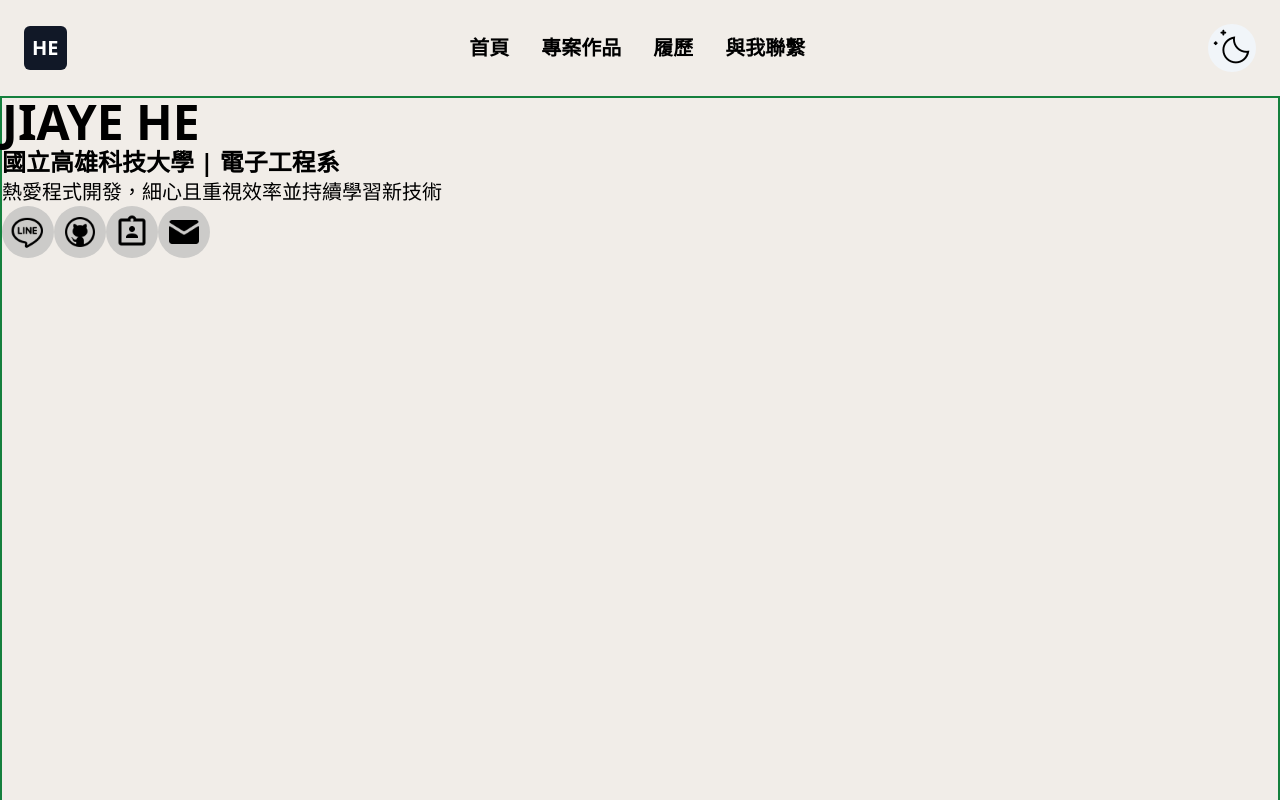
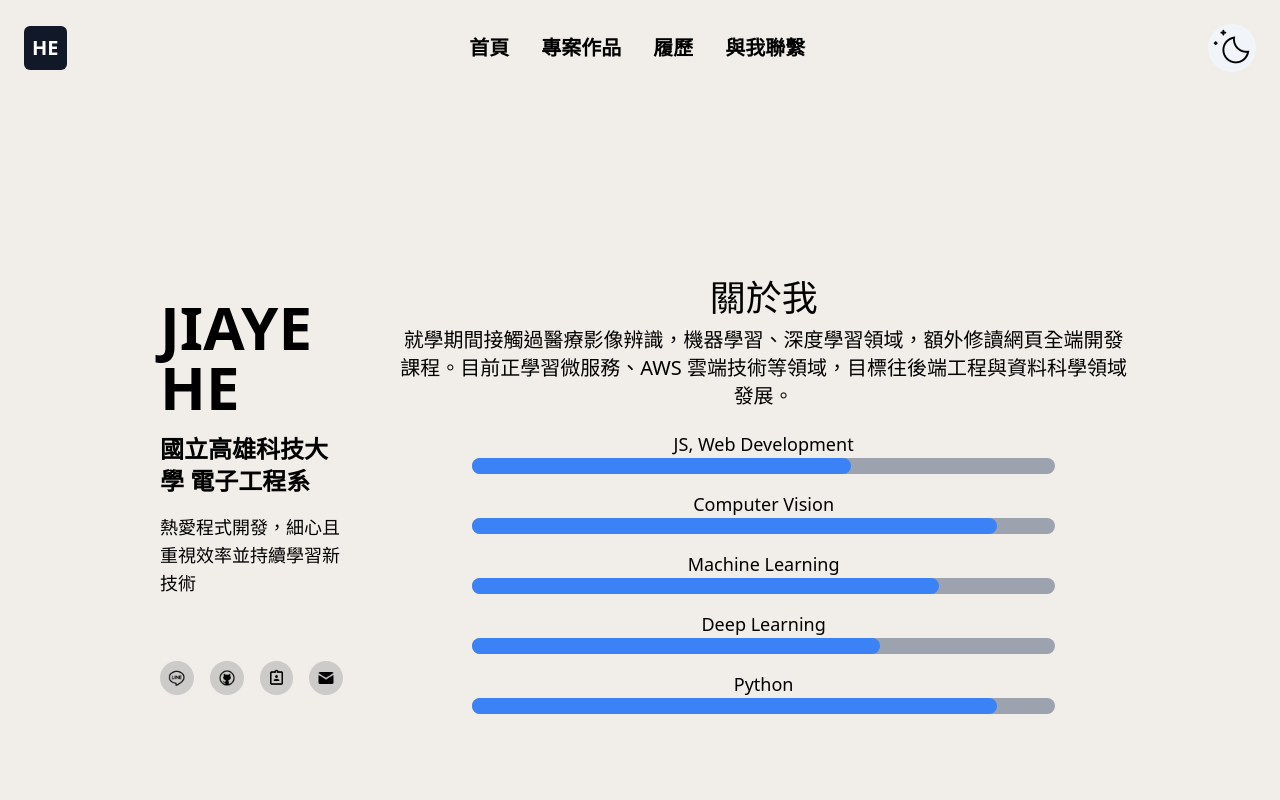
Before and after one commit to Sapphire0912/Portfolio-Website, a Next.js app in the folder portfolio-website/: page / in a window 1280 px wide. Shown: the top 800 px of the page. Built offline with nearby package versions, Linux system fonts and the light colour scheme.

Commit message:
Update About Section

```diff
--- a/portfolio-website/src/app/layout.tsx
+++ b/portfolio-website/src/app/layout.tsx
@@ -12,7 +12,7 @@ export default function RootLayout({
   children: React.ReactNode;
 }>) {
   return (
-    <html lang="zh-TW">
+    <html lang="zh-Hant">
       <body>{children}</body>
     </html>
   );
--- a/portfolio-website/src/app/page.tsx
+++ b/portfolio-website/src/app/page.tsx
@@ -1,6 +1,7 @@
 "use client";
 
 import AboutSection from "../components/About";
+import KitSection from "../components/Kit";
 import ProjectSection from "../components/Project";
 import ResumeSection from "../components/Resume";
 import ContactSection from "../components/Contact";
@@ -71,6 +72,9 @@ export default function Home() {
           <AboutSection darkMode={darkMode} />
         </div>
 
+        <div id="toolKit">
+          <KitSection />
+        </div>
         <div id="projects">
           <ProjectSection />
         </div>
--- a/portfolio-website/src/components/About.tsx
+++ b/portfolio-website/src/components/About.tsx
@@ -5,25 +5,40 @@ interface DarkModeProps {
   darkMode: boolean;
 }
 
+interface SkillsProps {
+  name: String;
+  percentage: number;
+}
+
 const About: React.FC<DarkModeProps> = ({ darkMode }) => {
-  const linkBg: string = darkMode ? "bg-slate-200" : "bg-[#cccbc9]";
+  const linkBg: String = darkMode ? "bg-slate-200" : "bg-[#cccbc9]";
+  const barColor: String = darkMode ? "bg-green-200" : "bg-blue-500";
+
+  const skills: Array<SkillsProps> = [
+    { name: "JS, Web Development", percentage: 65 },
+    { name: "Computer Vision", percentage: 90 },
+    { name: "Machine Learning", percentage: 80 },
+    { name: "Deep Learning", percentage: 70 },
+    { name: "Python", percentage: 90 },
+  ];
+
   return (
-    <section>
-      <div className="border-2 border-green-700 h-screen">
-        <div className="left-info">
-          <h1 className={`font-bold text-5xl`}>JIAYE HE</h1>
-          <h3 className={`font-bold text-2xl`}>
-            國立高雄科技大學 | 電子工程系
+    <section className="flex justify-center items-center min-h-screen ">
+      <div className=" w-full max-w-[80%] flex justify-center items-center">
+        <div className=" p-4 m-2">
+          <h1 className={`font-bold text-6xl p-2`}>JIAYE HE</h1>
+          <h3 className={`font-bold text-2xl p-2 `}>
+            國立高雄科技大學 電子工程系
           </h3>
-          <p className={`text-xl`}>
+          <p className={`text-lg p-2`}>
             熱愛程式開發，細心且重視效率並持續學習新技術
           </p>
-          <div className={`flex`}>
+          <div className={`flex mt-12`}>
             <a
               href="https://line.me/ti/p/MerUTyrgLm"
               target="_blank"
               rel="noopener noreferrer"
-              className={`${linkBg} p-2 rounded-full`}
+              className={`${linkBg} p-2 rounded-full m-2`}
             >
               <Image
                 src={darkMode ? "/line-dark.png" : "/line-bright.png"}
@@ -36,7 +51,7 @@ const About: React.FC<DarkModeProps> = ({ darkMode }) => {
               href="https://github.com/Sapphire0912"
               target="_blank"
               rel="noopener noreferrer"
-              className={`${linkBg} p-2 rounded-full`}
+              className={`${linkBg} p-2 rounded-full m-2`}
             >
               <Image
                 src={darkMode ? "/github-dark.png" : "/github-bright.png"}
@@ -49,7 +64,7 @@ const About: React.FC<DarkModeProps> = ({ darkMode }) => {
               href="https://github.com/Sapphire0912"
               target="_blank"
               rel="noopener noreferrer"
-              className={`${linkBg} p-2 rounded-full`}
+              className={`${linkBg} p-2 rounded-full m-2`}
             >
               <Image
                 src={darkMode ? "/cv-dark.png" : "/cv-bright.png"}
@@ -62,7 +77,7 @@ const About: React.FC<DarkModeProps> = ({ darkMode }) => {
               href="https://mail.google.com/mail/?view=cm&to=hejiaye1002@gmail.com"
               target="_blank"
               rel="noopener noreferrer"
-              className={`${linkBg} p-2 rounded-full`}
+              className={`${linkBg} p-2 rounded-full m-2`}
             >
               <Image
                 src={darkMode ? "/mail-dark.png" : "/mail-bright.png"}
@@ -73,9 +88,29 @@ const About: React.FC<DarkModeProps> = ({ darkMode }) => {
             </a>
           </div>
         </div>
-        <div className="right-info"></div>
+
+        <div className=" p-4 m-2 ">
+          <h3 className={`text-4xl text-center`}>關於我</h3>
+          <p className={`text-xl text-center mt-2`}>
+            就學期間接觸過醫療影像辨識，機器學習、深度學習領域，額外修讀網頁全端開發課程。目前正學習微服務、AWS
+            雲端技術等領域，目標往後端工程與資料科學領域發展。
+          </p>
+
+          <div className="space-y-4 flex flex-col items-center">
+            {skills.map((skill) => (
+              <div className="w-[80%] mt-5 text-center">
+                <h5 className="text-lg">{skill.name}</h5>
+                <div className="w-full bg-gray-400 rounded-full h-4">
+                  <div
+                    className={`${barColor} h-4 rounded-full`}
+                    style={{ width: `${skill.percentage}%` }}
+                  ></div>
+                </div>
+              </div>
+            ))}
+          </div>
+        </div>
       </div>
-      <div className="kit">工具箱</div>
     </section>
   );
 };
--- a/portfolio-website/src/components/Footer.tsx
+++ b/portfolio-website/src/components/Footer.tsx
@@ -1,7 +1,11 @@
 import React from "react";
 
 const Footer = () => {
-  return <div>@JIAYE HE 2024</div>;
+  return (
+    <section className="text-center">
+      <p>React 設計的個人簡歷網站 @JIAYE HE 2024</p>
+    </section>
+  );
 };
 
 export default Footer;
--- /dev/null
+++ b/portfolio-website/src/components/Kit.tsx
@@ -0,0 +1,7 @@
+import React from "react";
+
+const Kit = () => {
+  return <div>工具箱</div>;
+};
+
+export default Kit;
```
Also changed, not shown: portfolio-website/package.json (+4 -4 lines).
